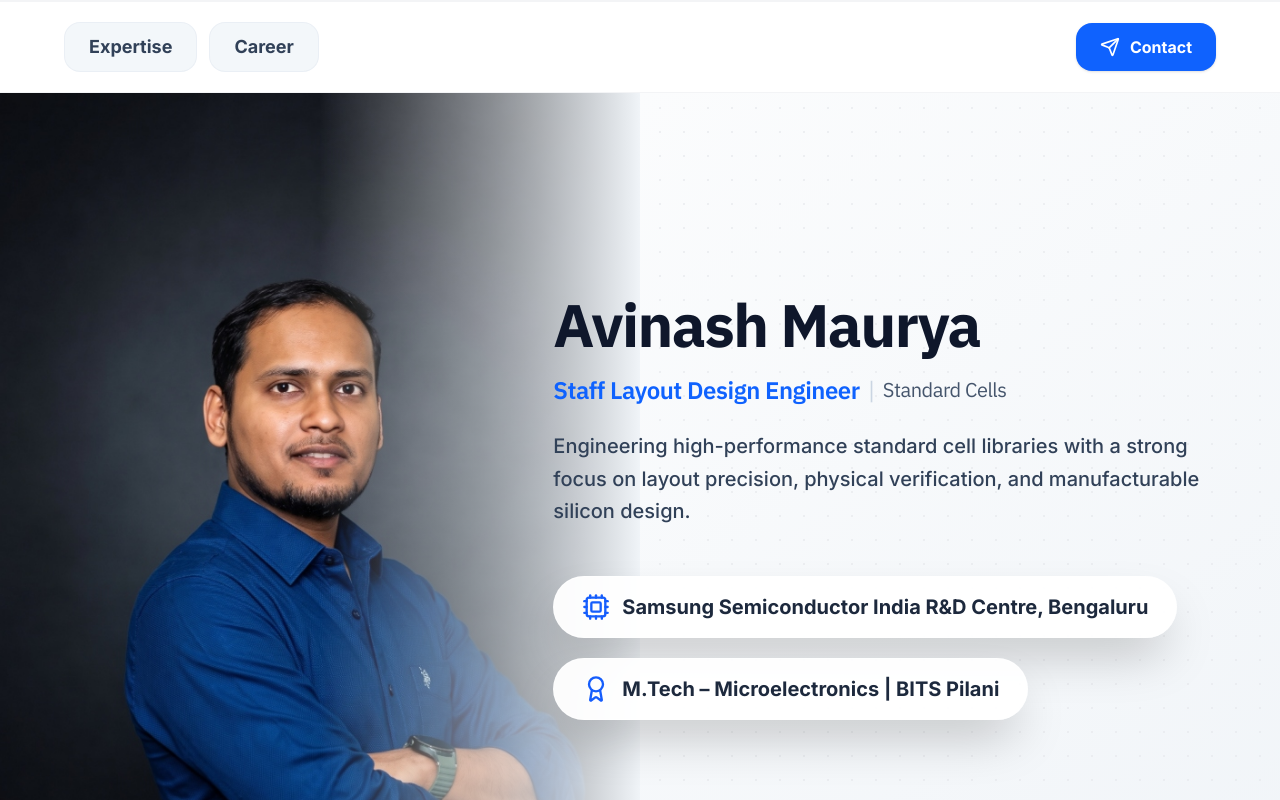
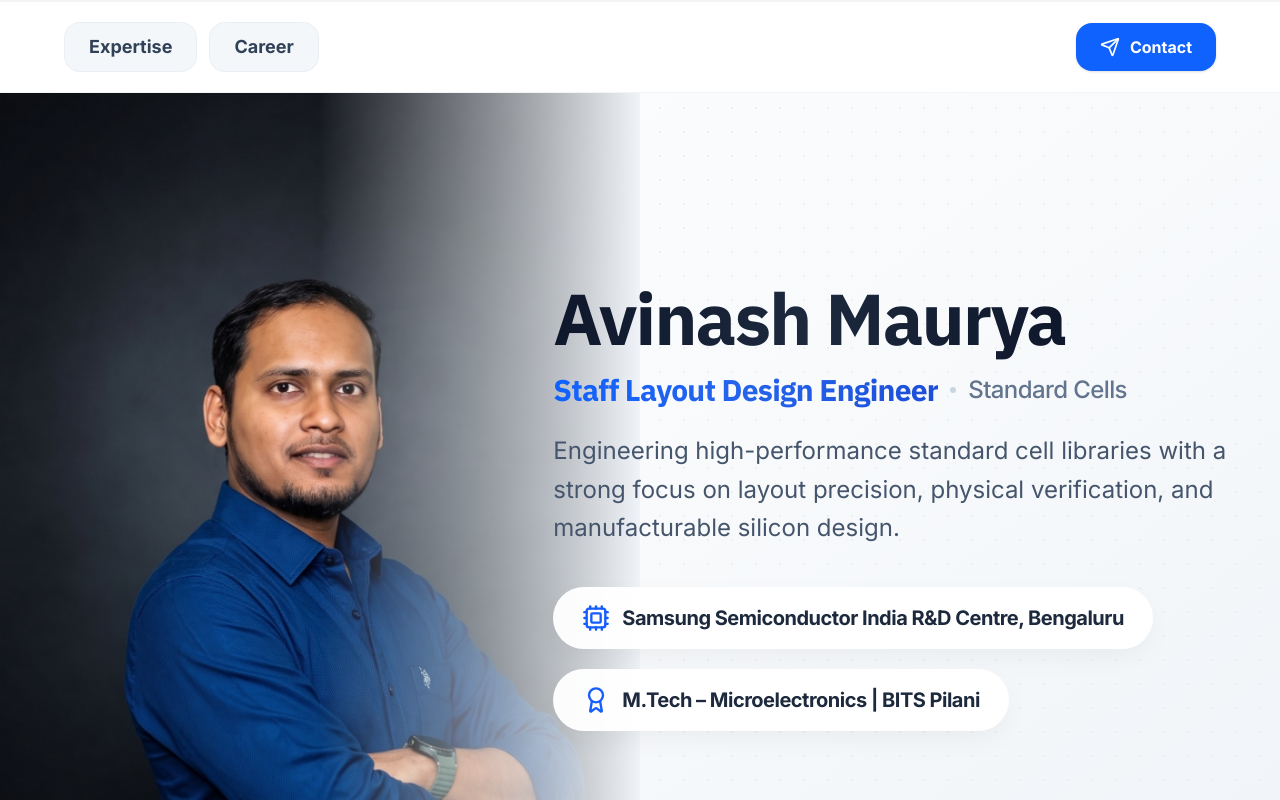
Before and after one commit to atendra11maurya/chia_and_wifi, a React (Vite) app: page / in a window 1280 px wide. Shown: the top 800 px of the page. Built offline with nearby package versions, Linux system fonts and the light colour scheme.

Commit message:
Enhance Hero section typography, font scaling, and colors

```diff
--- a/src/components/Hero.tsx
+++ b/src/components/Hero.tsx
@@ -60,34 +60,40 @@ export const Hero: React.FC<HeroProps> = ({ onOpenContact }) => {
               className="lg:col-span-7 flex flex-col items-center lg:items-start text-center lg:text-left"
             >
 
-              {/* Large Name Headline */}
-              <h1 className="font-heading text-[36px] leading-[1.1] md:text-5xl lg:text-6xl font-bold tracking-tight text-slate-900 mb-3 md:mb-4">
-                {PERSONAL_INFO.name}
+              {/* Large Name Headline with Subtle Metallic Gradient & Dynamic Tracking */}
+              <h1 className="font-heading text-4xl sm:text-5xl md:text-6xl lg:text-7xl font-extrabold tracking-tight text-slate-900 leading-[1.05] mb-4">
+                <span className="bg-gradient-to-r from-slate-900 via-slate-800 to-slate-900 bg-clip-text text-transparent">
+                  {PERSONAL_INFO.name}
+                </span>
               </h1>
 
-              {/* Professional Designation Subheading */}
-              <h2 className="font-heading text-[18px] md:text-2xl font-semibold text-[#0F62FE] mb-6 flex flex-wrap items-center justify-center lg:justify-start gap-2">
-                <span>{PERSONAL_INFO.title}</span>
-                <span className="text-slate-300 font-normal hidden md:inline">|</span>
-                <span className="text-slate-600 font-normal text-base md:text-xl hidden md:inline">Standard Cells</span>
-              </h2>
+              {/* Professional Designation Subheading with Premium Blue Accent & Pill Divider */}
+              <div className="flex flex-wrap items-center justify-center lg:justify-start gap-3 mb-6">
+                <span className="font-heading text-xl sm:text-2xl md:text-3xl font-bold bg-gradient-to-r from-[#0F62FE] via-[#2563EB] to-[#1D4ED8] bg-clip-text text-transparent tracking-tight">
+                  {PERSONAL_INFO.title}
+                </span>
+                <span className="w-1.5 h-1.5 rounded-full bg-slate-300 hidden md:inline-block" />
+                <span className="text-slate-500 font-medium text-lg sm:text-xl md:text-2xl tracking-tight hidden md:inline-block">
+                  Standard Cells
+                </span>
+              </div>
 
-              {/* Core Value Proposition Paragraph */}
-              <div className="text-slate-700 text-base md:text-xl font-medium leading-[1.7] md:leading-relaxed mb-7 md:mb-8 max-w-[95%] md:max-w-3xl">
-                <p>
+              {/* Core Value Proposition Paragraph with Enhanced Font Weight, Size & Line-Height */}
+              <div className="max-w-[95%] md:max-w-3xl mb-8">
+                <p className="text-slate-600 text-lg sm:text-xl md:text-2xl font-normal leading-relaxed md:leading-[1.6] tracking-normal">
                   Engineering high-performance standard cell libraries with a strong focus on layout precision, physical verification, and manufacturable silicon design.
                 </p>
               </div>
 
               {/* Key Quick Badge Tags */}
-              <div className="flex flex-wrap items-center justify-center lg:justify-start gap-4 md:gap-5 text-base md:text-lg lg:text-xl font-bold text-slate-800 mt-4">
-                <span className="inline-flex items-center gap-3 px-7 py-4 rounded-full bg-white/95 border border-white/50 shadow-2xl hover:bg-white hover:scale-[1.03] active:scale-[0.98] transition-all duration-300 ease-out">
+              <div className="flex flex-wrap items-center justify-center lg:justify-start gap-4 md:gap-5 text-base md:text-lg lg:text-xl font-bold text-slate-800 mt-2">
+                <span className="inline-flex items-center gap-3 px-7 py-4 rounded-full bg-white/95 border border-white/60 shadow-[0_10px_30px_-5px_rgba(0,0,0,0.06)] hover:bg-white hover:scale-[1.03] active:scale-[0.98] transition-all duration-300 ease-out">
                   <Cpu className="w-6 h-6 md:w-7 md:h-7 text-blue-600 shrink-0" />
-                  <span>Samsung Semiconductor India R&D Centre, Bengaluru</span>
+                  <span className="tracking-tight">{PERSONAL_INFO.company}, Bengaluru</span>
                 </span>
-                <span className="inline-flex items-center gap-3 px-7 py-4 rounded-full bg-white/95 border border-white/50 shadow-2xl hover:bg-white hover:scale-[1.03] active:scale-[0.98] transition-all duration-300 ease-out">
+                <span className="inline-flex items-center gap-3 px-7 py-4 rounded-full bg-white/95 border border-white/60 shadow-[0_10px_30px_-5px_rgba(0,0,0,0.06)] hover:bg-white hover:scale-[1.03] active:scale-[0.98] transition-all duration-300 ease-out">
                   <Award className="w-6 h-6 md:w-7 md:h-7 text-blue-600 shrink-0" />
-                  <span>M.Tech – Microelectronics | BITS Pilani</span>
+                  <span className="tracking-tight">M.Tech – Microelectronics | BITS Pilani</span>
                 </span>
               </div>
             </motion.div>
```
